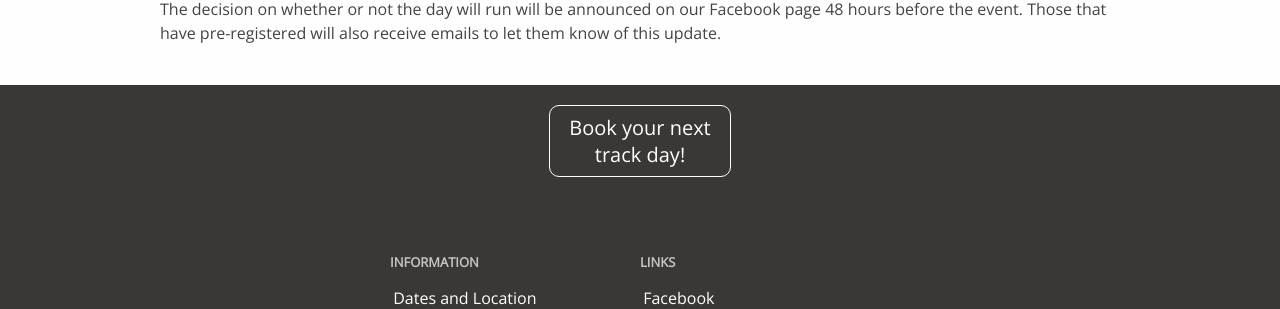
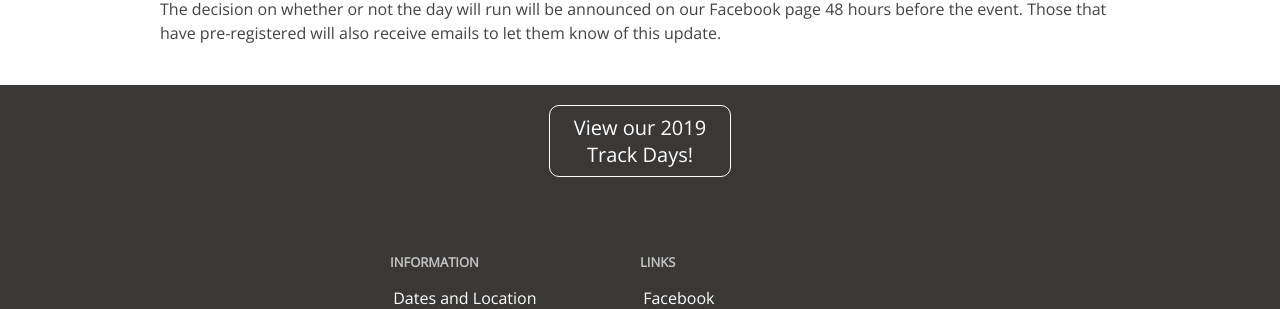
Before and after one commit to kwsportracing/site, a Jekyll site: the page built from docs/rules.md, in a window 1280 px wide. Shown: the part 1032-1341 px from the top of the page. Built offline with Jekyll 4.4.1, drawn with Linux system fonts in a browser that asks for light colours; nearby versions of some CDN libraries.

Commit message:
Update default.html

```diff
--- a/_layouts/default.html
+++ b/_layouts/default.html
@@ -23,7 +23,7 @@
       </section>
     </main>
     <footer>
-      <a class="button" href="{{ site.link_to_book }}">Book your next track day!</a>
+      <a class="button" href="{{ site.link_to_book }}">View our 2019 Track Days!</a>
       <div class="content">
         <nav>
           <h3>Information</h3>
```
